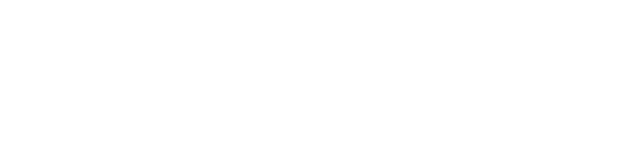
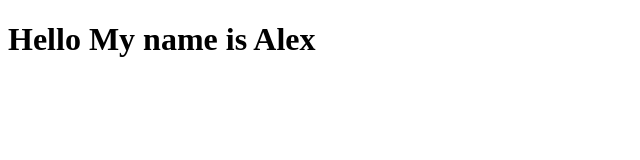
Before and after one commit to Nehita24/github-clone, a plain HTML site: page Src/general_page/index.html in a window 1280 px wide. Shown: the whole page, without its empty margins (0-640 px from the left). Drawn offline with Linux system fonts and the light colour scheme.

Commit message:
Updated the Index file

```diff
--- a/Src/general_page/index.html
+++ b/Src/general_page/index.html
@@ -5,5 +5,7 @@
     <meta name="viewport" content="width=device-width, initial-scale=1.0" />
     <title>Home</title>
   </head>
-  <body></body>
+  <body>
+    <h1>Hello My name is Alex</h1>
+  </body>
 </html>
```
